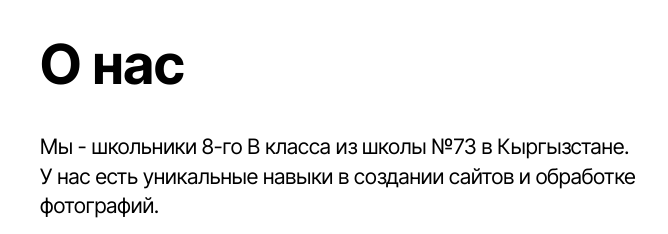
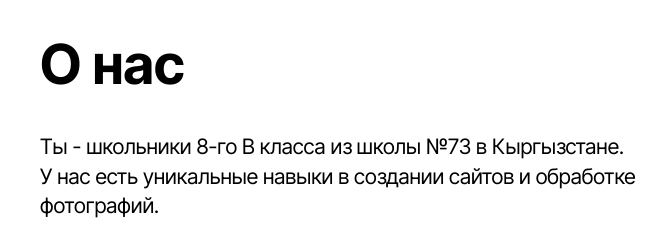
Before and after one commit to MigenMy/migen-school-my.github.io, a plain HTML site: page index.html in a window 1280 px wide. Shown: the part 1020-1254 px from the top of the page, 40-708 px from the left. Drawn offline with Linux system fonts and the light colour scheme.

Commit message:
Update index.html

```diff
--- a/index.html
+++ b/index.html
@@ -103,7 +103,7 @@
                 <h1 class="mbr-section-title mbr-fonts-style mb-4 display-2">
                   <strong>О нас</strong>
                 </h1>
-                <p class="mbr-text mbr-fonts-style mb-3 display-7">Мы - школьники 8-го В класса из школы №73 в Кыргызстане. У нас есть уникальные навыки в создании сайтов и обработке фотографий.</p>
+                <p class="mbr-text mbr-fonts-style mb-3 display-7">Ты - школьники 8-го В класса из школы №73 в Кыргызстане. У нас есть уникальные навыки в создании сайтов и обработке фотографий.</p>
                 <p class="mbr-text mbr-fonts-style mb-3 display-7">Мы предлагаем вам самые креативные и оригинальные работы, которые точно выделят вас из толпы.</p>
                 <p class="mbr-text mbr-fonts-style display-7">Посетите наш Instagram, чтобы увидеть наши последние проекты и узнать больше о нас! Наш ник: anonimka73</p>
 
```
